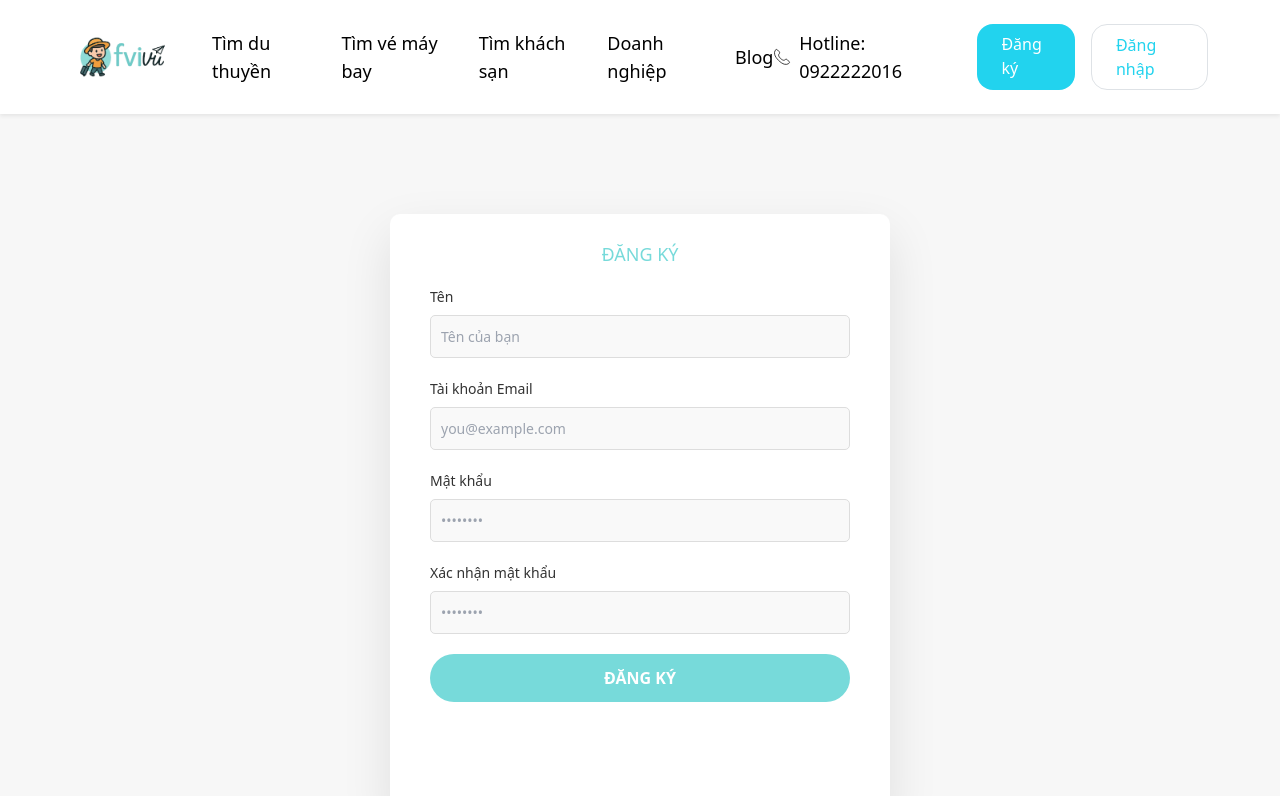
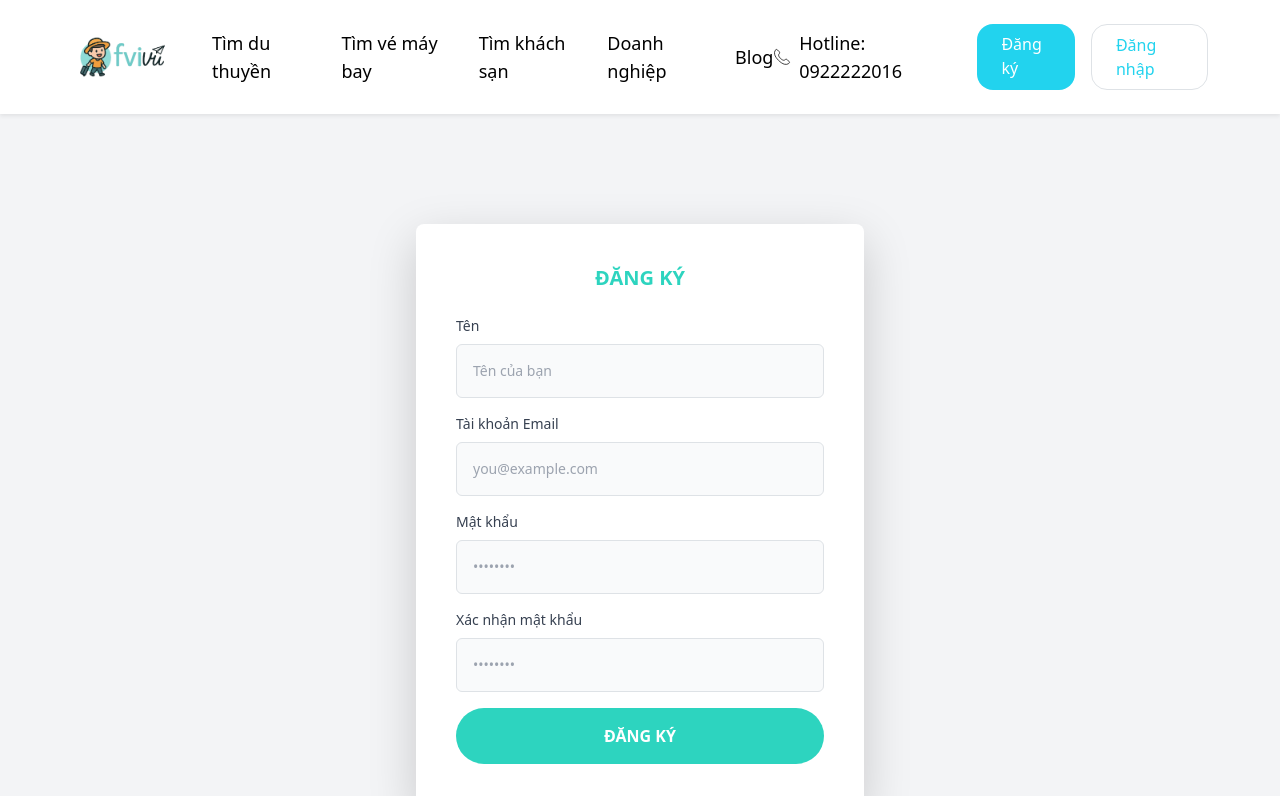
Before and after one commit to NamVT-dev/tbms-fe, a React (Create React App) app: page /register in a window 1280 px wide. Shown: the top 796 px of the page. Built offline with nearby package versions, Linux system fonts and the light colour scheme; no server answers.

Commit message:
Add confirm form

```diff
--- /dev/null
+++ b/src/components/auth/ConfirmEmailForm.jsx
@@ -0,0 +1,106 @@
+import useAuth from "../../hooks/useAuth";
+import { useState, useEffect } from "react";
+
+function ConfirmEmailForm() {
+  const { isLoading, error, user } = useAuth();
+  const [resendLoading, setResendLoading] = useState(false);
+  const [resendMessage, setResendMessage] = useState("");
+  const [resendCooldown, setResendCooldown] = useState(0);
+
+  const handleSubmit = (e) => {
+    e.preventDefault();
+    // Xử lý xác nhận mã code ở đây
+  };
+
+  const handleResend = async () => {
+    try {
+      setResendLoading(true);
+      setResendMessage("");
+
+      const res = await fetch("/api/v1/auth/resend-confirmation", {
+        method: "POST",
+        headers: { "Content-Type": "application/json" },
+        body: JSON.stringify({ email: user.email }),
+      });
+
+      if (!res.ok) throw new Error("Gửi lại mã thất bại. Hãy thử lại sau.");
+
+      setResendMessage("Mã xác nhận đã được gửi lại email của bạn.");
+      setResendCooldown(60); // Bắt đầu đếm ngược 60 giây
+    } catch (err) {
+      setResendMessage(err.message);
+    } finally {
+      setResendLoading(false);
+    }
+  };
+
+  // useEffect để đếm ngược cooldown
+  useEffect(() => {
+    let timer;
+    if (resendCooldown > 0) {
+      timer = setInterval(() => {
+        setResendCooldown((prev) => prev - 1);
+      }, 1000);
+    }
+    return () => clearInterval(timer);
+  }, [resendCooldown]);
+
+  return (
+    <div className="flex justify-center items-center min-h-screen bg-gray-100">
+      <div className="bg-white p-10 rounded-lg shadow-lg w-full max-w-md text-center">
+        <h2 className="text-teal-400 mb-6 text-xl uppercase font-semibold">
+          Xác nhận email của bạn
+        </h2>
+
+        <form onSubmit={handleSubmit} className="space-y-4">
+          <div className="text-left">
+            <label
+              htmlFor="code"
+              className="block mb-2 text-sm font-medium text-gray-700"
+            >
+              Nhập mã code mà chúng tôi đã gửi tới <strong>{user.email}</strong>
+            </label>
+            <input
+              type="text"
+              id="code"
+              placeholder="_ _ _ _ _ _"
+              required
+              className="w-full p-3 border border-gray-300 rounded-md bg-gray-50 text-sm"
+            />
+          </div>
+
+          {error && <div className="text-red-500 mb-2 text-sm">{error}</div>}
+
+          <button
+            className="w-full bg-teal-400 text-white py-3 rounded-full font-bold disabled:opacity-70"
+            type="submit"
+            disabled={isLoading}
+          >
+            {isLoading ? "Đang tải..." : "XÁC NHẬN"}
+          </button>
+        </form>
+
+        <div className="mt-6 text-center">
+          <p className="text-sm">Không nhận được email?</p>
+          <button
+            onClick={handleResend}
+            disabled={resendLoading || resendCooldown > 0}
+            className="mt-2 px-6 py-2 border-2 border-teal-400 text-teal-400 rounded-full font-bold transition hover:bg-teal-400 hover:text-white disabled:opacity-50"
+          >
+            {resendLoading
+              ? "Đang gửi lại..."
+              : resendCooldown > 0
+              ? `Gửi lại sau ${resendCooldown}s`
+              : "Gửi lại mã xác nhận"}
+          </button>
+
+          {resendMessage && (
+            <div className="text-green-500 mt-3 text-sm">{resendMessage}</div>
+          )}
+        </div>
+      </div>
+    </div>
+  );
+}
+
+export default ConfirmEmailForm;
--- a/src/components/auth/LoginForm.jsx
+++ b/src/components/auth/LoginForm.jsx
@@ -1,7 +1,6 @@
 import { useEffect, useState } from "react";
 import { useNavigate } from "react-router-dom";
 import { useAuth } from "../../hooks/useAuth";
-import "../../styles/login.css";
 
 const LoginForm = () => {
   const [email, setEmail] = useState("");
@@ -16,6 +15,10 @@ const LoginForm = () => {
 
   useEffect(() => {
     if (user) {
+      if (!user.active) {
+        navigate("/confirmEmail");
+        return;
+      }
       switch (user.role?.trim().toLowerCase()) {
         case "admin":
           navigate("/admin");
@@ -34,12 +37,20 @@ const LoginForm = () => {
   }, [user, navigate]);
 
   return (
-    <div className="login-container">
-      <div className="login-box">
-        <h2 className="login-title">ĐĂNG NHẬP</h2>
-        <form onSubmit={handleSubmit}>
-          <div className="form-group">
-            <label htmlFor="email">Tài khoản Email</label>
+    <div className="flex justify-center items-center min-h-screen bg-gray-100">
+      <div className="bg-white p-10 rounded-lg shadow-lg w-full max-w-md text-center">
+        <h2 className="text-teal-400 mb-6 text-xl uppercase font-semibold">
+          ĐĂNG NHẬP
+        </h2>
+
+        <form onSubmit={handleSubmit} className="space-y-4">
+          <div className="text-left">
+            <label
+              htmlFor="email"
+              className="block mb-2 text-sm font-medium text-gray-700"
+            >
+              Tài khoản Email
+            </label>
             <input
               type="email"
               id="email"
@@ -47,10 +58,17 @@ const LoginForm = () => {
               onChange={(e) => setEmail(e.target.value)}
               placeholder="you@example.com"
               required
+              className="w-full p-3 border border-gray-300 rounded-md bg-gray-50 text-sm"
             />
           </div>
-          <div className="form-group">
-            <label htmlFor="password">Mật khẩu</label>
+
+          <div className="text-left">
+            <label
+              htmlFor="password"
+              className="block mb-2 text-sm font-medium text-gray-700"
+            >
+              Mật khẩu
+            </label>
             <input
               type="password"
               id="password"
@@ -58,10 +76,17 @@ const LoginForm = () => {
               onChange={(e) => setPassword(e.target.value)}
               placeholder="••••••••"
               required
+              className="w-full p-3 border border-gray-300 rounded-md bg-gray-50 text-sm"
             />
           </div>
-          {error && <div className="error">{error}</div>}
-          <button className="login-button" type="submit" disabled={isLoading}>
+
+          {error && <div className="text-red-500 text-sm">{error}</div>}
+
+          <button
+            className="w-full bg-teal-400 text-white py-3 rounded-full font-bold disabled:opacity-70"
+            type="submit"
+            disabled={isLoading}
+          >
             {isLoading ? "Đang tải..." : "ĐĂNG NHẬP"}
           </button>
         </form>
--- a/src/components/auth/SignUp.jsx
+++ b/src/components/auth/SignUp.jsx
@@ -1,7 +1,6 @@
 import { useEffect, useState } from "react";
 import { useNavigate } from "react-router-dom";
 import { useAuth } from "../../hooks/useAuth";
-import "../../styles/login.css";
 
 const SignUpForm = () => {
   const [name, setName] = useState("");
@@ -17,11 +16,16 @@ const SignUpForm = () => {
       alert("Mật khẩu không trùng khớp!");
       return;
     }
-    await signup(name, email, password, confirmPassword);
+    if (await signup(name, email, password, confirmPassword))
+      navigate("/confirmEmail");
   };
 
   useEffect(() => {
     if (user) {
+      if (!user.active) {
+        navigate("/confirmEmail");
+        return;
+      }
       switch (user.role?.trim().toLowerCase()) {
         case "admin":
           navigate("/admin");
@@ -40,12 +44,20 @@ const SignUpForm = () => {
   }, [user, navigate]);
 
   return (
-    <div className="login-container">
-      <div className="signup-box">
-        <h2 className="login-title">ĐĂNG KÝ</h2>
-        <form onSubmit={handleSubmit}>
-          <div className="form-group">
-            <label htmlFor="name">Tên</label>
+    <div className="flex justify-center items-center min-h-screen bg-gray-100">
+      <div className="bg-white p-10 rounded-lg shadow-lg w-full max-w-md text-center">
+        <h2 className="text-teal-400 mb-6 text-xl uppercase font-semibold">
+          ĐĂNG KÝ
+        </h2>
+
+        <form onSubmit={handleSubmit} className="space-y-4">
+          <div className="text-left">
+            <label
+              htmlFor="name"
+              className="block mb-2 text-sm font-medium text-gray-700"
+            >
+              Tên
+            </label>
             <input
               type="text"
               id="name"
@@ -53,10 +65,17 @@ const SignUpForm = () => {
               placeholder="Tên của bạn"
               onChange={(e) => setName(e.target.value)}
               required
+              className="w-full p-3 border border-gray-300 rounded-md bg-gray-50 text-sm"
             />
           </div>
-          <div className="form-group">
-            <label htmlFor="email">Tài khoản Email</label>
+
+          <div className="text-left">
+            <label
+              htmlFor="email"
+              className="block mb-2 text-sm font-medium text-gray-700"
+            >
+              Tài khoản Email
+            </label>
             <input
               type="email"
               id="email"
@@ -64,10 +83,17 @@ const SignUpForm = () => {
               onChange={(e) => setEmail(e.target.value)}
               placeholder="you@example.com"
               required
+              className="w-full p-3 border border-gray-300 rounded-md bg-gray-50 text-sm"
             />
           </div>
-          <div className="form-group">
-            <label htmlFor="password">Mật khẩu</label>
+
+          <div className="text-left">
+            <label
+              htmlFor="password"
+              className="block mb-2 text-sm font-medium text-gray-700"
+            >
+              Mật khẩu
+            </label>
             <input
               type="password"
               id="password"
@@ -75,10 +101,17 @@ const SignUpForm = () => {
               onChange={(e) => setPassword(e.target.value)}
               placeholder="••••••••"
               required
+              className="w-full p-3 border border-gray-300 rounded-md bg-gray-50 text-sm"
             />
           </div>
-          <div className="form-group">
-            <label htmlFor="confirmPassword">Xác nhận mật khẩu</label>
+
+          <div className="text-left">
+            <label
+              htmlFor="confirmPassword"
+              className="block mb-2 text-sm font-medium text-gray-700"
+            >
+              Xác nhận mật khẩu
+            </label>
             <input
               type="password"
               id="confirmPassword"
@@ -86,10 +119,17 @@ const SignUpForm = () => {
               onChange={(e) => setConfirmPassword(e.target.value)}
               placeholder="••••••••"
               required
+              className="w-full p-3 border border-gray-300 rounded-md bg-gray-50 text-sm"
             />
           </div>
-          {error && <div className="error">{error}</div>}
-          <button className="login-button" type="submit" disabled={isLoading}>
+
+          {error && <div className="text-red-500 text-sm">{error}</div>}
+
+          <button
+            className="w-full bg-teal-400 text-white py-3 rounded-full font-bold disabled:opacity-70"
+            type="submit"
+            disabled={isLoading}
+          >
             {isLoading ? "Đang tải..." : "ĐĂNG KÝ"}
           </button>
         </form>
--- a/src/routes/customerRoutes.jsx
+++ b/src/routes/customerRoutes.jsx
@@ -1,11 +1,14 @@
 import { lazy } from "react";
-import UserProfile from "../pages/UserProfile";
 
 const MainLayout = lazy(() => import("../layouts/MainLayout"));
 const HomePage = lazy(() => import("../pages/HomePage"));
 const LoginForm = lazy(() => import("../components/auth/LoginForm"));
 const SignUpForm = lazy(() => import("../components/auth/SignUp"));
 const TourDetailPage = lazy(() => import("../pages/TourDetailPage"));
+const ConfirmEmailForm = lazy(() =>
+  import("../components/auth/ConfirmEmailForm")
+);
+const UserProfile = lazy(() => import("../pages/UserProfile"));
 
 const customerRoutes = {
   path: "/",
@@ -15,6 +18,7 @@ const customerRoutes = {
     { path: "tour-detail/:slug", element: <TourDetailPage /> },
     { path: "login", element: <LoginForm /> },
     { path: "register", element: <SignUpForm /> },
+    { path: "confirmEmail", element: <ConfirmEmailForm /> },
     { path: "profile", element: <UserProfile /> },
     // thêm các route khác ở đây
   ],
--- a/src/services/api.js
+++ b/src/services/api.js
@@ -43,7 +43,10 @@ export const authService = {
         withCredentials: true,
       }
     ),
-  logout: () => axios.get(`${process.env.REACT_APP_BACKEND_URL}auth/logout`),
+  logout: () =>
+    axios.get(`${process.env.REACT_APP_BACKEND_URL}auth/logout`, {
+      withCredentials: true,
+    }),
 };
 
 export const userService = {
```
Also changed, not shown: src/contexts/AuthContext.js (+11 -9 lines), src/styles/login.css (+28 -0 lines).
